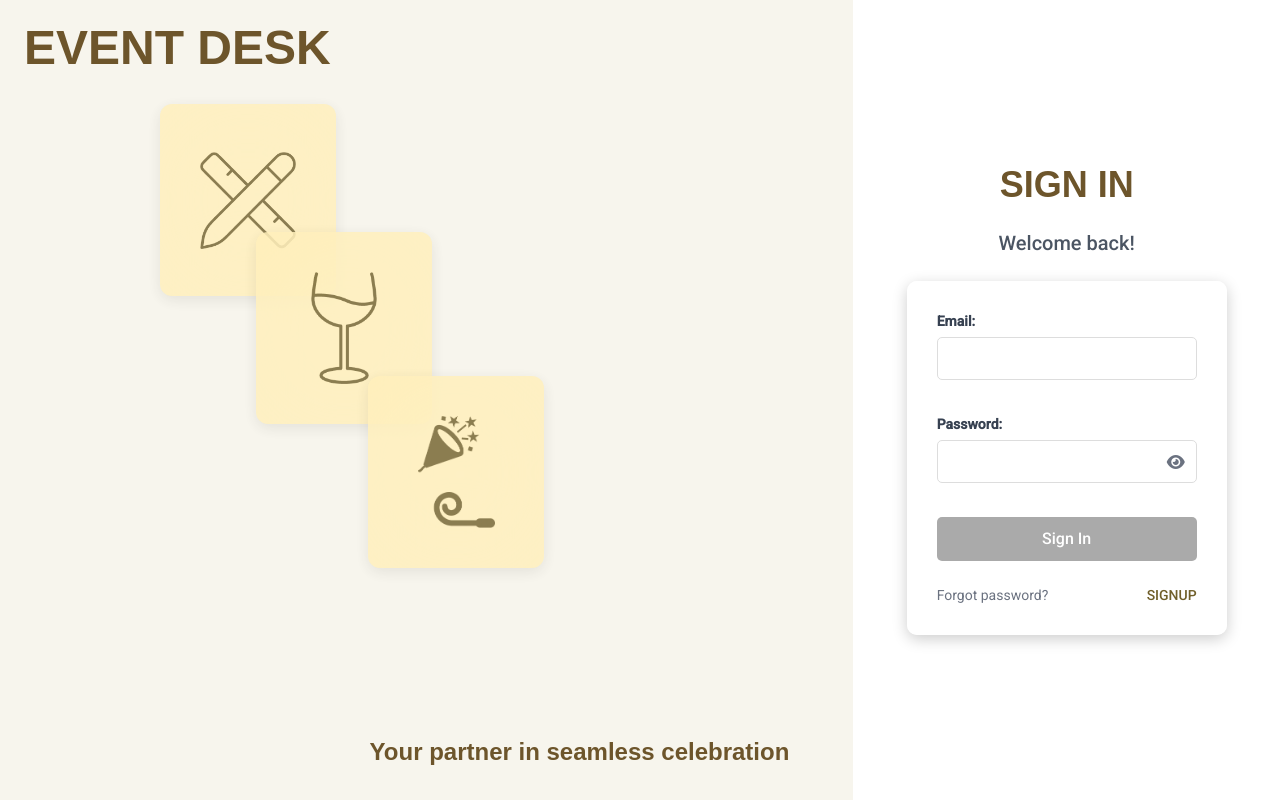
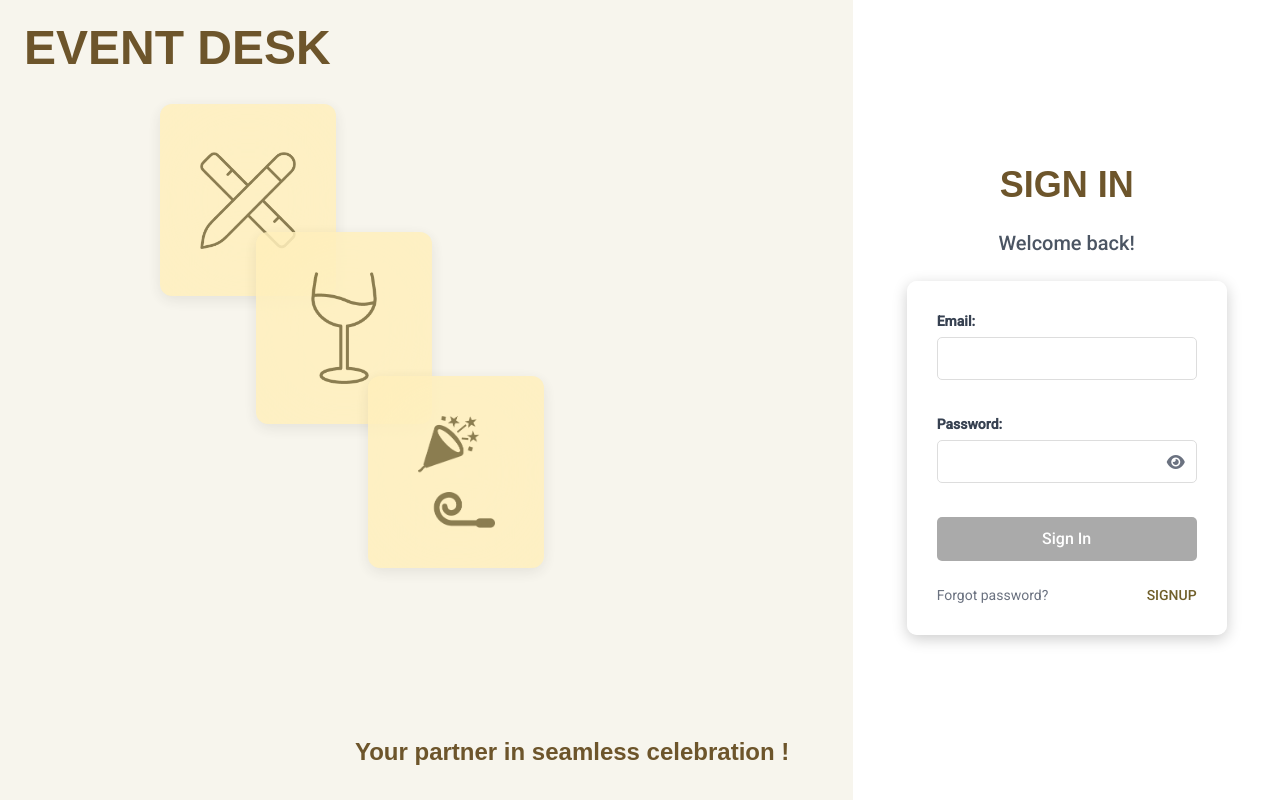
Before and after one commit to eventdeskio/eventdesk-mvp, an Angular app in the folder frontend/: page / in a window 1280 px wide. Built offline with nearby package versions, Linux system fonts and the light colour scheme; a web font is replaced by a local one.

Commit message:
Testing auto Deployement

```diff
--- a/frontend/src/app/signin/signin.component.html
+++ b/frontend/src/app/signin/signin.component.html
@@ -22,7 +22,7 @@
 
     <!-- Quote -->
     <h2 class="text-2xl font-bold text-brown text-right absolute bottom-8 right-16">
-      Your partner in seamless celebration
+      Your partner in seamless celebration !
     </h2>
   </div>
 
```
